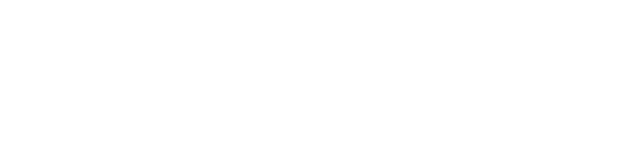
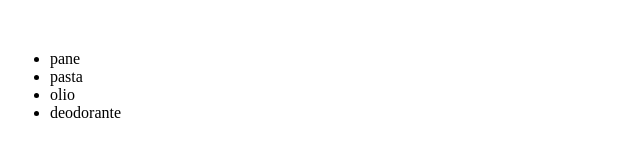
Before and after one commit to xJustFox/js-lista-spesa, a plain HTML site: page index.html in a window 1280 px wide. Shown: the whole page, without its empty margins (0-640 px from the left). Drawn offline with Linux system fonts and the light colour scheme.

Commit message:
[Upgrade]Exercise completed

```diff
--- a/index.html
+++ b/index.html
@@ -7,6 +7,7 @@
     <link rel="stylesheet" href="./css/style.css">
 </head>
 <body>
+    <ul id="shopping-list" style="margin: 50px"></ul>
 
     <script type="text/javascript" src="./js/script.js"></script>
 </body>
--- a/js/script.js
+++ b/js/script.js
@@ -0,0 +1,12 @@
+const shoppingList = ["latte", "pane", "pasta","olio", "deodorante"];
+let listContainer = document.getElementById("shopping-list");
+
+let i = 1;
+
+while (i < shoppingList.length) {
+    const li = document.createElement("li");
+    li.innerText = shoppingList[i];
+    listContainer.appendChild(li);
+
+    ++i;
+}
```
